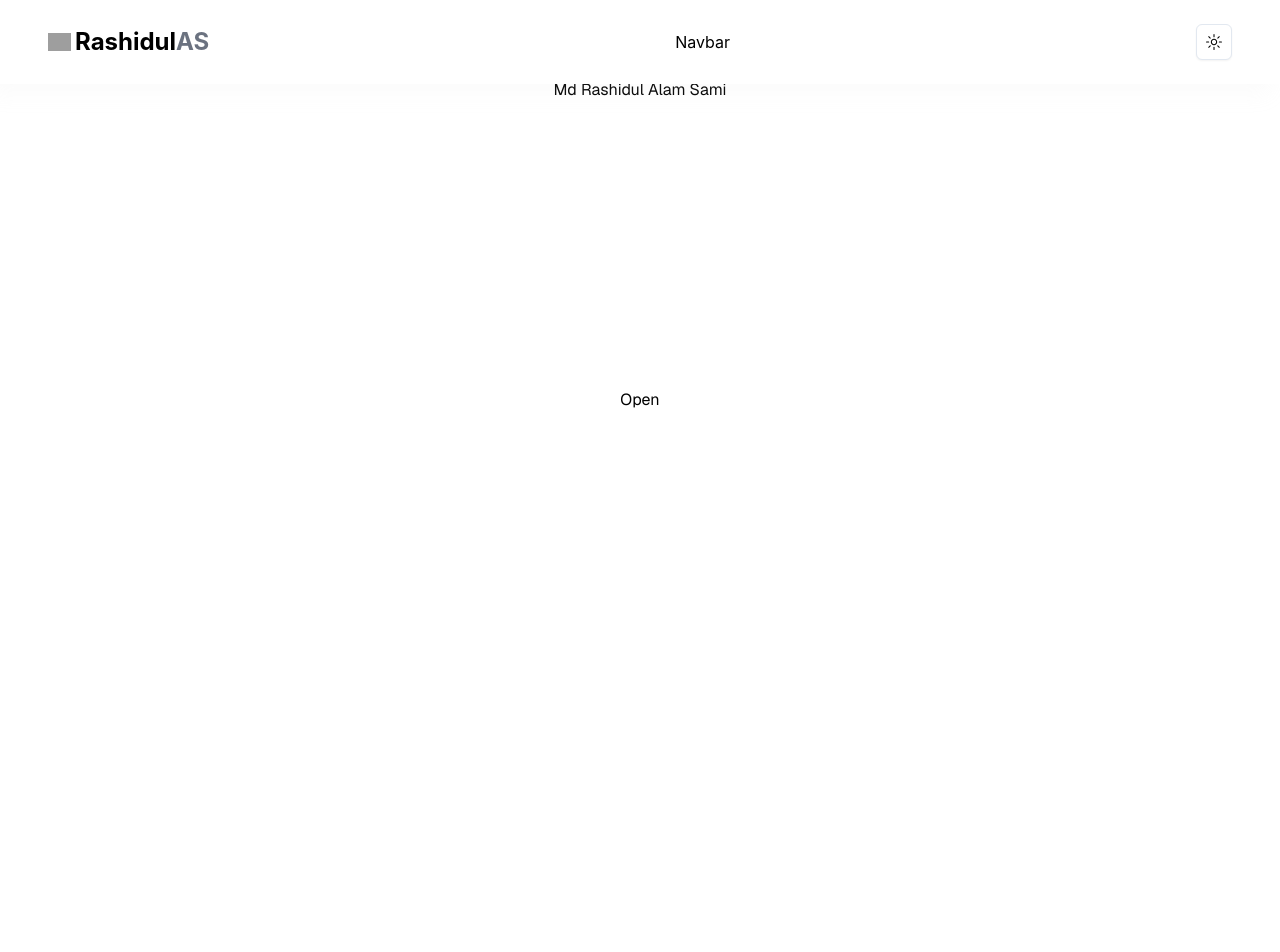
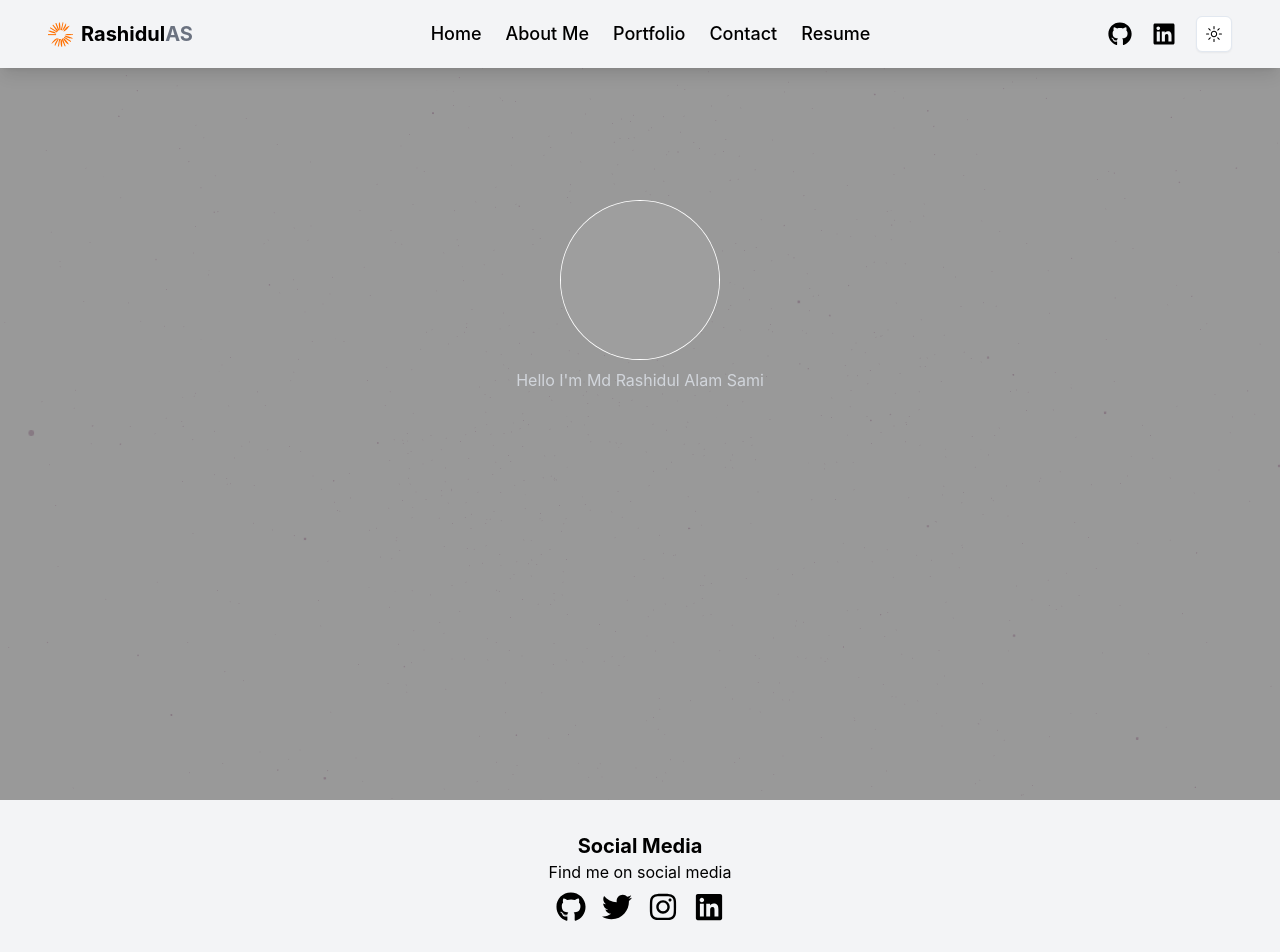
Before and after one commit to rashidulas/portfolio, a Next.js app: page / in a window 1280 px wide. Shown: the top 952 px of the page. Before the commit the page ends 800 px from the top, so only its background shows below. Built offline with nearby package versions, Linux system fonts and the light colour scheme; grey boxes are pictures that could not be loaded.

Commit message:
added navbar and home star

```diff
--- a/app/layout.tsx
+++ b/app/layout.tsx
@@ -3,6 +3,7 @@ import { Geist, Geist_Mono } from "next/font/google";
 import "./globals.css";
 import { ThemeProvider } from "next-themes";
 import Navbar from "@/components/navigation/navbar";
+import Footer from "@/components/Footer";
 
 const geistSans = Geist({
   variable: "--font-geist-sans",
@@ -40,6 +41,7 @@ export default function RootLayout({
         >
           <Navbar />
           {children}
+          <Footer />
         </ThemeProvider>
       </body>
     </html>
--- a/app/page.tsx
+++ b/app/page.tsx
@@ -7,22 +7,28 @@ import {
   DropdownMenuSeparator,
   DropdownMenuTrigger,
 } from "@/components/ui/dropdown-menu";
+import { StarsCanvas } from "@/components/canvas";
+import Hero from "@/components/Hero";
 
 export default function Home() {
   return (
-    <div className="grid grid-rows-[20px_1fr_20px] items-center justify-items-center min-h-screen p-8 pb-20 gap-16 sm:p-20 font-[family-name:var(--font-geist-sans)]">
-      <h1> Md Rashidul Alam Sami</h1>
-      <DropdownMenu>
-        <DropdownMenuTrigger>Open</DropdownMenuTrigger>
-        <DropdownMenuContent>
-          <DropdownMenuLabel>My Account</DropdownMenuLabel>
-          <DropdownMenuSeparator />
-          <DropdownMenuItem>Profile</DropdownMenuItem>
-          <DropdownMenuItem>Billing</DropdownMenuItem>
-          <DropdownMenuItem>Team</DropdownMenuItem>
-          <DropdownMenuItem>Subscription</DropdownMenuItem>
-        </DropdownMenuContent>
-      </DropdownMenu>
+    // <div className="grid grid-rows-[20px_1fr_20px] items-center justify-items-center min-h-screen p-8 pb-20 gap-16 sm:p-20 font-[family-name:var(--font-geist-sans)]">
+    // {/* <h1> Md Rashidul Alam Sami</h1>
+    // <DropdownMenu>
+    //   <DropdownMenuTrigger>Open</DropdownMenuTrigger>
+    //   <DropdownMenuContent>
+    //     <DropdownMenuLabel>My Account</DropdownMenuLabel>
+    //     <DropdownMenuSeparator />
+    //     <DropdownMenuItem>Profile</DropdownMenuItem>
+    //     <DropdownMenuItem>Billing</DropdownMenuItem>
+    //     <DropdownMenuItem>Team</DropdownMenuItem>
+    //     <DropdownMenuItem>Subscription</DropdownMenuItem>
+    //   </DropdownMenuContent>
+    // </DropdownMenu> */}
+    <div className="relative z-0">
+      <Hero />
+      <StarsCanvas />
     </div>
+    // </div>
   );
 }
--- /dev/null
+++ b/components/Footer.tsx
@@ -0,0 +1,70 @@
+"use client"; // Required for Next.js App Router
+
+import Link from "next/link";
+import {
+  FaFacebook,
+  FaTwitter,
+  FaLinkedin,
+  FaGithub,
+  FaInstagram,
+} from "react-icons/fa";
+
+const Footer = () => {
+  return (
+    <footer className="flex flex-col bg-gray-100 text-black mt-auto">
+      <div className="container mx-auto px-4 py-8">
+        <div className="text-center mb-4">
+          <h2 className="text-xl font-bold">Social Media</h2>
+          <p>Find me on social media</p>
+          <div className="flex justify-center mt-2 space-x-4">
+            <a
+              href="https://github.com/rashidulas"
+              className="text-black hover:text-gray-600"
+              target="_blank"
+              rel="noopener noreferrer"
+            >
+              <FaGithub size={30} />
+            </a>
+            <a
+              href="https://x.com/Rashidul12558"
+              className="text-black hover:text-gray-600"
+              target="_blank"
+              rel="noopener noreferrer"
+            >
+              <FaTwitter size={30} />
+            </a>
+            <a
+              href="https://www.instagram.com/rashidul___/"
+              className="text-black hover:text-gray-600"
+              target="_blank"
+              rel="noopener noreferrer"
+            >
+              <FaInstagram size={30} />
+            </a>
+            <a
+              href="https://www.linkedin.com/in/rashidulas/"
+              className="text-black hover:text-gray-600"
+              target="_blank"
+              rel="noopener noreferrer"
+            >
+              <FaLinkedin size={30} />
+            </a>
+          </div>
+        </div>
+      </div>
+      <div className="bg-black text-white py-6">
+        <div className="container mx-auto px-4 text-center">
+          <p>© 2024 Md Rashidul Alam Sami.</p>
+          <Link
+            href="/legal-disclaimer"
+            className="text-blue-500 hover:underline"
+          >
+            Legal Disclaimer
+          </Link>
+        </div>
+      </div>
+    </footer>
+  );
+};
+
+export default Footer;
--- /dev/null
+++ b/components/Hero.tsx
@@ -0,0 +1,40 @@
+const Hero = () => {
+  return (
+    <section className="relative w-full h-screen mx-auto bg-black bg-opacity-40">
+      <div
+        className={`absolute inset-0 top-1/4 max-w-7xl mx-auto flex flex-col items-center gap-5`}
+      >
+        <div className="flex flex-col items-center">
+          <div className="flex flex-col items-center">
+            {/* Profile Picture */}
+            <div className="relative w-40 h-40 rounded-full bg-white flex justify-center items-center">
+              <img
+                src="/images/sami.jpg"
+                alt="Sami"
+                className="w-36 h-36 object-cover rounded-full transform scale-110"
+              />
+            </div>
+          </div>
+          <h1 className={` mt-2 text-gray-300 text-center`}>
+            Hello I'm{" "}
+            <span className="text-white-200">Md Rashidul Alam Sami</span>
+          </h1>
+        </div>
+      </div>
+
+      {/* <div className="absolute bottom-10 w-full flex justify-center items-center">
+        <a href="#about">
+          <div className="w-8 h-16 rounded-full border-2 border-gray-400 flex justify-center items-start p-2">
+            <motion.div
+              animate={{ y: [0, 20, 0] }}
+              transition={{ duration: 1.5, repeat: Infinity, repeatType: "loop" }}
+              className="w-4 h-4 rounded-full bg-white"
+            />
+          </div>
+        </a>
+      </div> */}
+    </section>
+  );
+};
+
+export default Hero;
--- /dev/null
+++ b/components/Loader.tsx
@@ -0,0 +1,31 @@
+import { Html, useProgress } from "@react-three/drei";
+
+const CanvasLoader = () => {
+  const { progress } = useProgress();
+  return (
+    <Html
+      as="div"
+      center
+      style={{
+        display: "flex",
+        justifyContent: "center",
+        alignItems: "center",
+        flexDirection: "column",
+      }}
+    >
+      <span className="canvas-loader"></span>
+      <p
+        style={{
+          fontSize: 14,
+          color: "#F1F1F1",
+          fontWeight: 800,
+          marginTop: 40,
+        }}
+      >
+        {progress.toFixed(2)}%
+      </p>
+    </Html>
+  );
+};
+
+export default CanvasLoader;
--- /dev/null
+++ b/components/canvas/Stars.tsx
@@ -0,0 +1,54 @@
+"use client"; // Required for Next.js App Router
+
+import { useState, useRef, Suspense } from "react";
+import { Canvas, useFrame } from "@react-three/fiber";
+import { Points, PointMaterial, Preload } from "@react-three/drei";
+import { inSphere } from "maath/random";
+import dynamic from "next/dynamic";
+import * as THREE from "three";
+
+// Stars Component
+const Stars = (props: any) => {
+  const ref = useRef<THREE.Group | null>(null);
+  const [sphere] = useState<Float32Array>(
+    () => inSphere(new Float32Array(5000), { radius: 1.2 }) as Float32Array
+  );
+
+  useFrame((_, delta) => {
+    if (ref.current) {
+      ref.current.rotation.x -= delta / 10;
+      ref.current.rotation.y -= delta / 15;
+    }
+  });
+
+  return (
+    <group ref={ref} rotation={[0, 0, Math.PI / 4]}>
+      <Points positions={sphere} stride={3} frustumCulled {...props}>
+        <PointMaterial
+          transparent
+          color="#f272c8"
+          size={0.002}
+          sizeAttenuation
+          depthWrite={false}
+        />
+      </Points>
+    </group>
+  );
+};
+
+// StarsCanvas Component
+const StarsCanvas = () => {
+  return (
+    <div className="w-full h-auto absolute inset-0 z-[-1]">
+      <Canvas camera={{ position: [0, 0, 1] }}>
+        <Suspense fallback={null}>
+          <Stars />
+        </Suspense>
+        <Preload all />
+      </Canvas>
+    </div>
+  );
+};
+
+// Export with Dynamic Import to Avoid SSR Issues
+export default dynamic(() => Promise.resolve(StarsCanvas), { ssr: false });
--- /dev/null
+++ b/components/canvas/index.ts
@@ -0,0 +1,5 @@
+// import EarthCanvas from "./Earth";
+// import BallCanvas from "./Ball";
+import StarsCanvas from "./Stars";
+
+export { StarsCanvas };
--- a/components/navigation/navbar/index.tsx
+++ b/components/navigation/navbar/index.tsx
@@ -1,27 +1,86 @@
-import React from "react";
+"use client"; // Required for Next.js 15 Client Component
+
+import React, { useState, useEffect } from "react";
 import Image from "next/image";
 import Link from "next/link";
+import { FaGithub, FaLinkedin } from "react-icons/fa";
 import Theme from "./Theme";
 import MobileNavigation from "./MobileNavigation";
 
 const Navbar = () => {
+  const [isDarkMode, setIsDarkMode] = useState(false);
+
+  // Check for user's theme preference
+  useEffect(() => {
+    const theme = localStorage.getItem("theme");
+    setIsDarkMode(theme === "dark");
+  }, []);
+
   return (
-    <nav className="flex-between background-light900_dark200 fixed z-50 w-full gap-5 p-6 shadow-light-300 dark:shadow-none sm:px-12">
-      <Link href="/" className="flex items-center gap-1">
+    <nav
+      className={`fixed top-0 w-full z-50 p-4 sm:px-12 flex justify-between items-center transition-all
+      ${
+        isDarkMode
+          ? "bg-black/80 text-white shadow-md"
+          : "bg-gray-100 text-black shadow-lg"
+      }`}
+    >
+      {/* Logo */}
+      <Link href="/" className="flex items-center gap-2">
         <Image
           src="/images/site-logo.svg"
-          width={23}
-          height={23}
-          alt="RashidulAS Logo"
+          width={25}
+          height={25}
+          alt="Rashidul AS Logo"
         />
-        <p className="h2-bold font-space-grotesk text-dark-100 dark:text-light-900 max-sm:hidden">
+        <p className="text-xl font-bold">
           Rashidul<span className="text-gray-500">AS</span>
         </p>
       </Link>
-      Navbar
-      <div className="flex-between gap-5">
+
+      {/* Navigation Links */}
+      <div className="hidden sm:flex space-x-6 text-lg font-medium">
+        <Link href="/" className="hover:text-gray-400 transition">
+          Home
+        </Link>
+        <Link href="/about" className="hover:text-gray-400 transition">
+          About Me
+        </Link>
+        <Link href="/portfolio" className="hover:text-gray-400 transition">
+          Portfolio
+        </Link>
+        <Link href="/contact" className="hover:text-gray-400 transition">
+          Contact
+        </Link>
+        <Link href="/resume" className="hover:text-gray-400 transition">
+          Resume
+        </Link>
+      </div>
+
+      {/* Social Icons & Theme Toggle */}
+      <div className="flex items-center space-x-5">
+        {/* Social Links */}
+        <a
+          href="https://github.com/rashidulas"
+          target="_blank"
+          rel="noopener noreferrer"
+          className="hover:text-gray-400"
+        >
+          <FaGithub size={24} />
+        </a>
+        <a
+          href="https://www.linkedin.com/in/rashidulas/"
+          target="_blank"
+          rel="noopener noreferrer"
+          className="hover:text-gray-400"
+        >
+          <FaLinkedin size={24} />
+        </a>
+
+        {/* Theme Toggle Button */}
         <Theme />
 
+        {/* Mobile Navigation */}
         <MobileNavigation />
       </div>
     </nav>
--- a/package.json
+++ b/package.json
@@ -13,13 +13,17 @@
     "@radix-ui/react-dropdown-menu": "^2.1.6",
     "@radix-ui/react-icons": "^1.3.2",
     "@radix-ui/react-slot": "^1.1.2",
+    "@react-three/drei": "^10.0.0",
     "class-variance-authority": "^0.7.1",
     "clsx": "^2.1.1",
     "lucide-react": "^0.475.0",
+    "maath": "^0.10.8",
     "next": "15.1.6",
     "next-themes": "^0.4.4",
     "react": "^19.0.0",
     "react-dom": "^19.0.0",
+    "react-icons": "^5.5.0",
+    "react-router-dom": "^7.2.0",
     "tailwind-merge": "^3.0.1",
     "tailwindcss-animate": "^1.0.7"
   },
```
Also changed, not shown: public/images/site-logo.svg (added), 1 other file (tests, documents, lock files or other folders).
